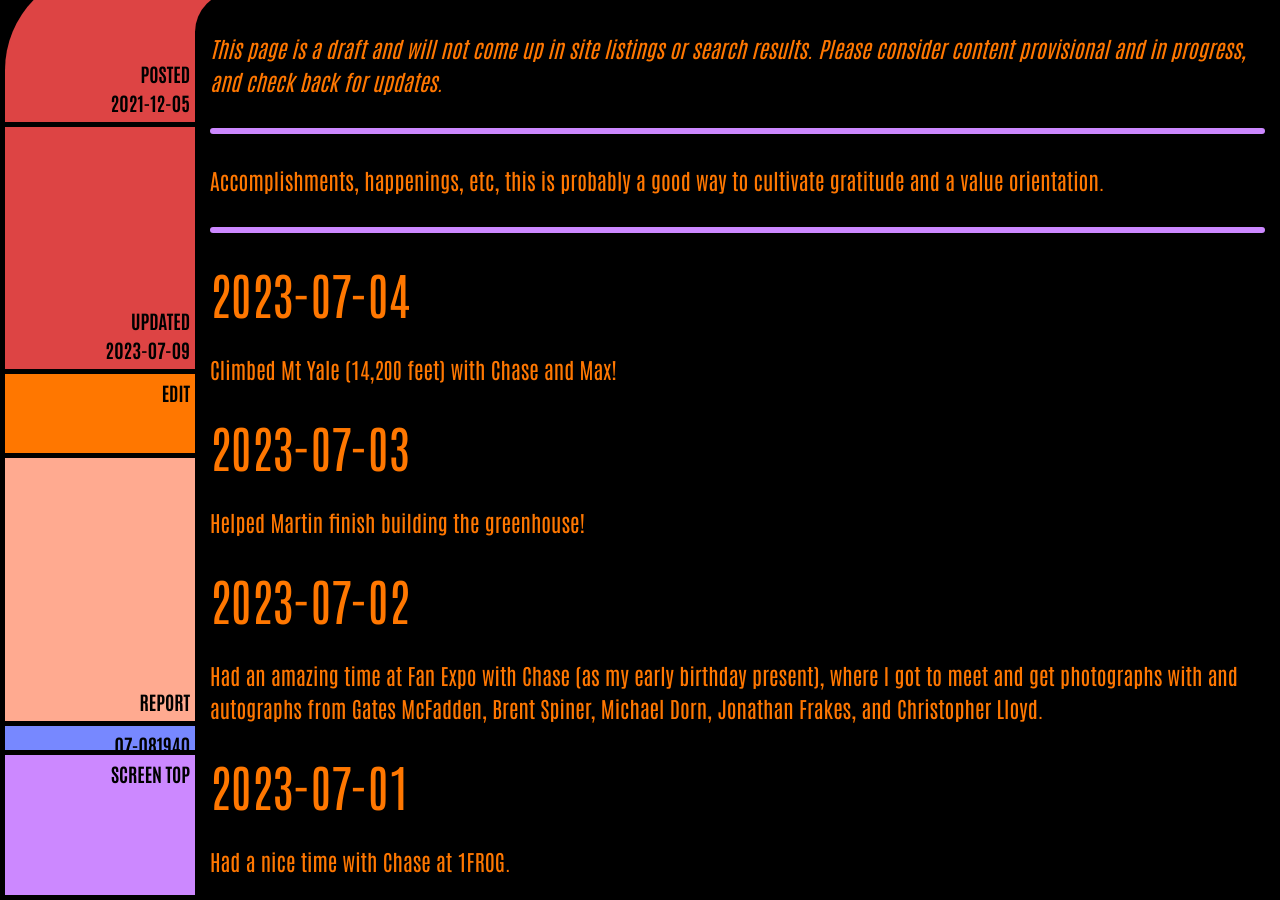
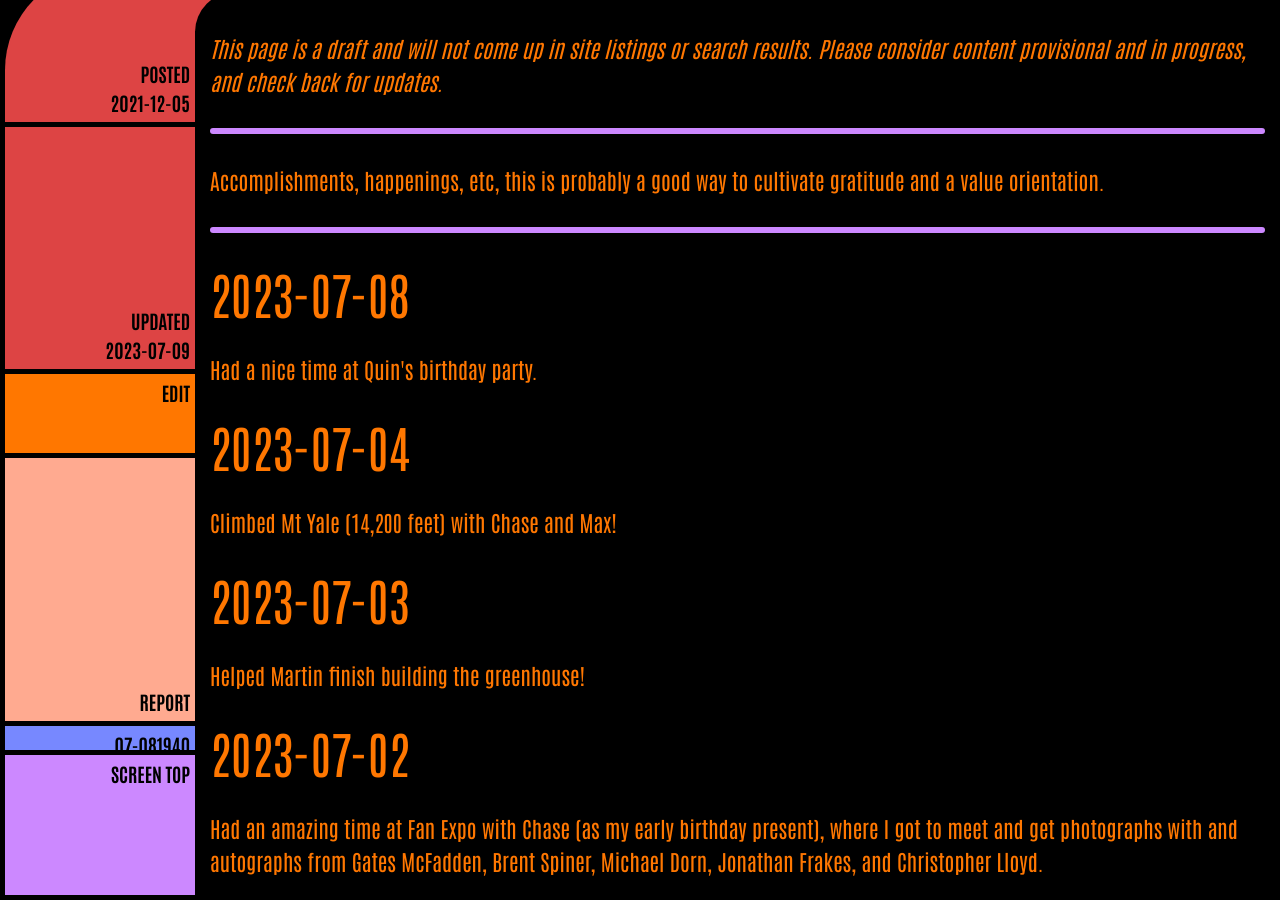
Before and after one commit to ArthurZey/arthurzey.github.io, a Jekyll site: the page built from _pages/one-good-thing.md, in a window 1280 px wide and 900 px high, scrolled down 333 px. Built offline with Jekyll 4.4.1, drawn with Linux system fonts in a browser that asks for light colours.

Commit message:
added 2023-07-08

```diff
--- a/_pages/one-good-thing.md
+++ b/_pages/one-good-thing.md
@@ -2,12 +2,15 @@
 title: One Good Thing
 description: "Accomplishments, happenings, etc, this is probably a good way to cultivate gratitude and a value orientation."
 date: "2021-12-05"
-last_modified_at: "2023-07-09T00:39:25+00:00"
+last_modified_at: "2023-07-09T17:12:41+00:00"
 tags:
   - happenings
   - draft
 sitemap: false
 ---
+
+## 2023-07-08
+Had a nice time at Quin's birthday party.
 
 ## 2023-07-04
 Climbed Mt Yale (14,200 feet) with Chase and Max!
```
